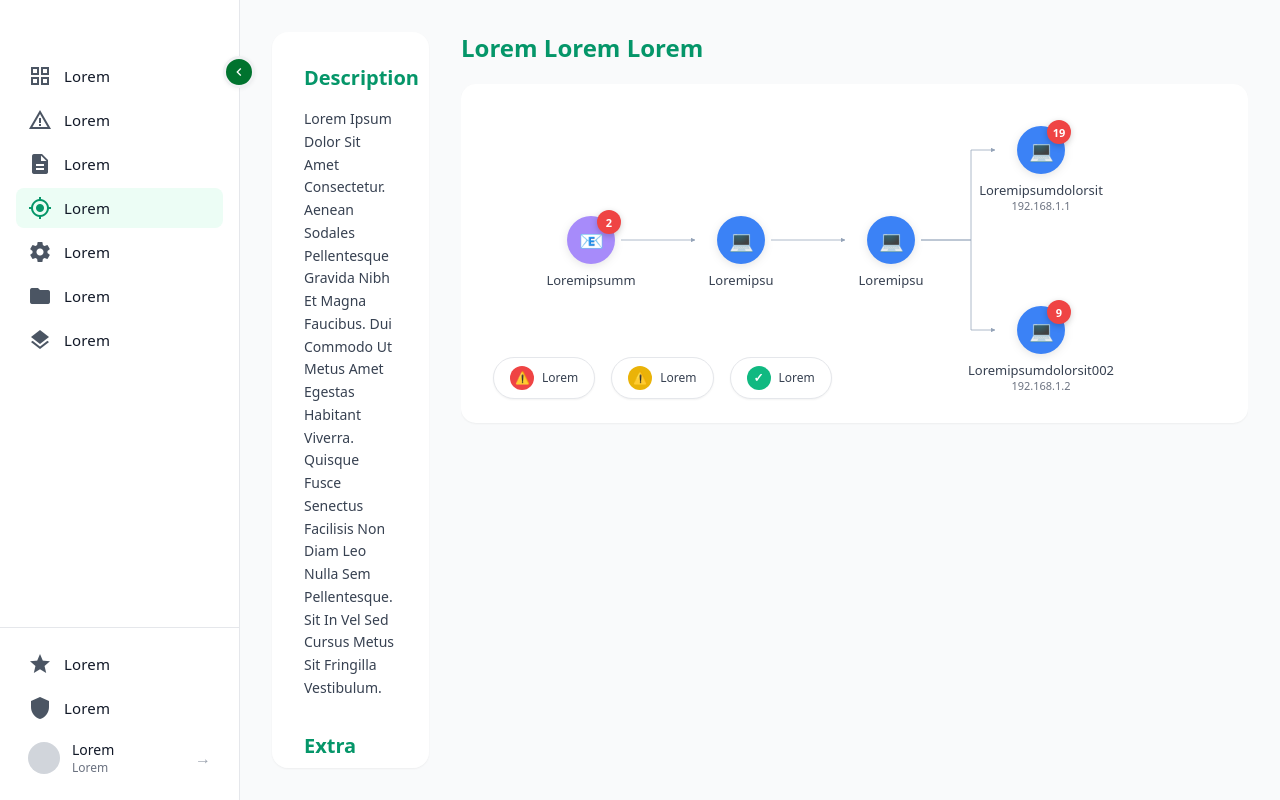
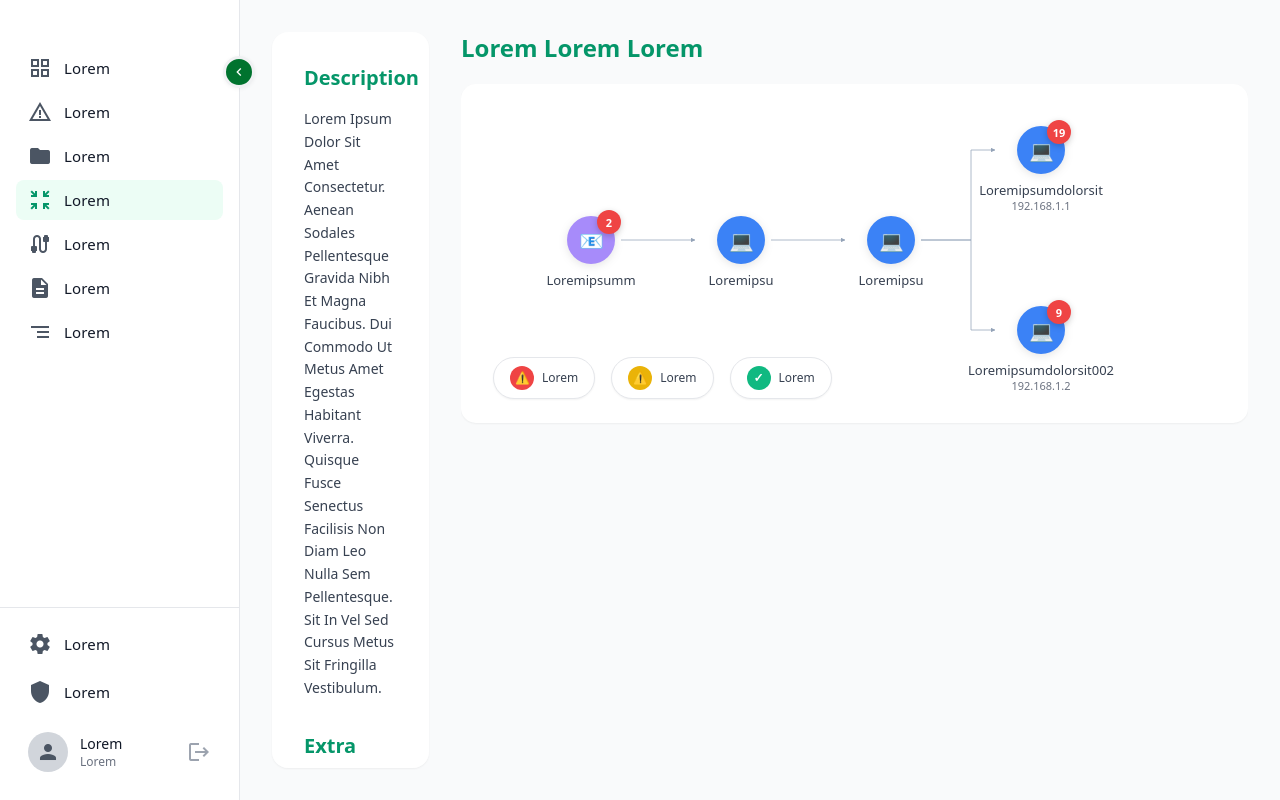
Before and after one commit to ditadev/Spikerz, an Angular app: page / in a window 1280 px wide. Built offline with nearby package versions, Linux system fonts and the light colour scheme.

Commit message:
Finalized side bar

```diff
--- a/src/app/components/sidebar/sidebar.html
+++ b/src/app/components/sidebar/sidebar.html
@@ -14,7 +14,7 @@
   </div>
 
   <!-- Main Menu -->
-  <nav class="flex-1 pt-14 px-4 space-y-1 overflow-y-auto">
+  <nav class="flex-1 pt-12 px-4 space-y-1 overflow-y-auto">
     @for (item of menuItems; track item.label) {
       <button
         [class.bg-emerald-50]="item.active"
@@ -39,7 +39,7 @@
   </nav>
 
   <!-- Bottom Menu -->
-  <div class="p-4 border-t border-gray-200 space-y-1">
+  <div class="px-4 pb-4 border-t border-gray-200 pt-4 space-y-2">
     @for (item of bottomMenuItems; track item.label) {
       <button
         class="w-full flex items-center justify-start gap-3 px-3 py-2 rounded-lg text-gray-600 hover:bg-gray-50 transition-colors group relative">
@@ -59,19 +59,19 @@
       </button>
     }
 
-    <!-- User Profile -->
+    <!-- User Profile with logout -->
     <button
-      [class.justify-center]="isCollapsed()"
-      [class.justify-start]="!isCollapsed()"
-      class="w-full flex items-center gap-3 px-3 py-2 rounded-lg text-gray-600 hover:bg-gray-50 transition-colors mt-4 group relative">
-      <div class="w-8 h-8 bg-gray-300 rounded-full flex-shrink-0"></div>
+      class="w-full flex items-center justify-start gap-3 px-3 py-3 rounded-lg text-gray-600 hover:bg-gray-50 transition-colors group relative mt-3">
+      <div class="w-10 h-10 bg-gray-300 rounded-full flex-shrink-0 flex items-center justify-center">
+        <mat-icon class="text-gray-600">person</mat-icon>
+      </div>
 
       @if (!isCollapsed()) {
         <div class="flex-1 text-left">
           <div class="text-sm font-medium text-gray-900">Lorem</div>
           <div class="text-xs text-gray-500">Lorem</div>
         </div>
-        <span class="text-gray-400">→</span>
+        <mat-icon class="text-gray-400">logout</mat-icon>
       }
 
       <!-- Tooltip for collapsed state -->
--- a/src/app/components/sidebar/sidebar.ts
+++ b/src/app/components/sidebar/sidebar.ts
@@ -22,15 +22,15 @@ export class SidebarComponent {
   menuItems: MenuItem[] = [
     { icon: 'grid_view', label: 'Lorem' },           // Grid icon
     { icon: 'warning_amber', label: 'Lorem' },       // Triangle warning
+    { icon: 'folder', label: 'Lorem' },              // Folder
+    { icon: 'zoom_in_map', label: 'Lorem', active: true }, // Zoom in map
+    { icon: 'cable', label: 'Lorem' },            // Cable
     { icon: 'description', label: 'Lorem' },         // Document/file
-    { icon: 'gps_fixed', label: 'Lorem', active: true }, // Target/crosshair
-    { icon: 'settings', label: 'Lorem' },            // Settings gear
-    { icon: 'folder', label: 'Lorem' },              // Folder
-    { icon: 'layers', label: 'Lorem' },              // Layers/stacked
+    { icon: 'segment', label: 'Lorem' },              // Segment
   ];
 
   bottomMenuItems: MenuItem[] = [
-    { icon: 'star', label: 'Lorem' },
+    { icon: 'settings', label: 'Lorem' },
     { icon: 'shield', label: 'Lorem' },
   ];
 
```
